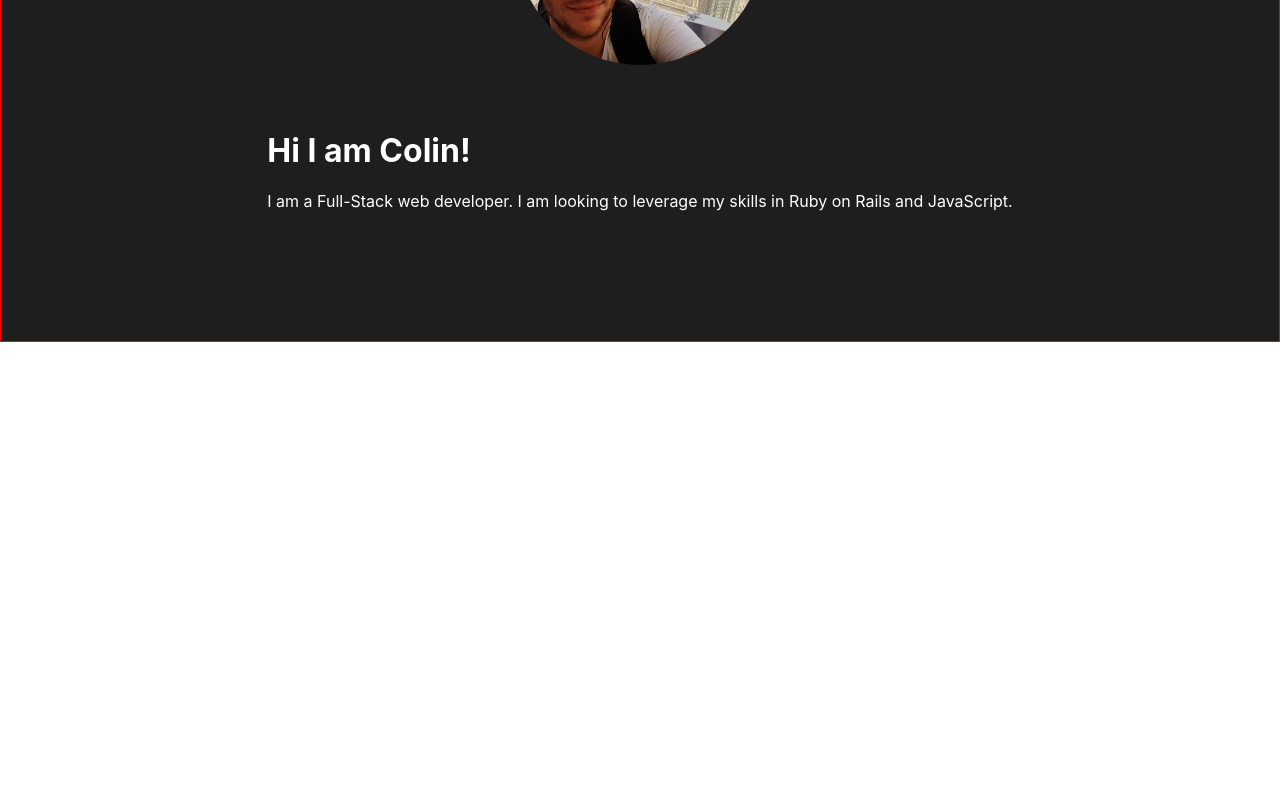
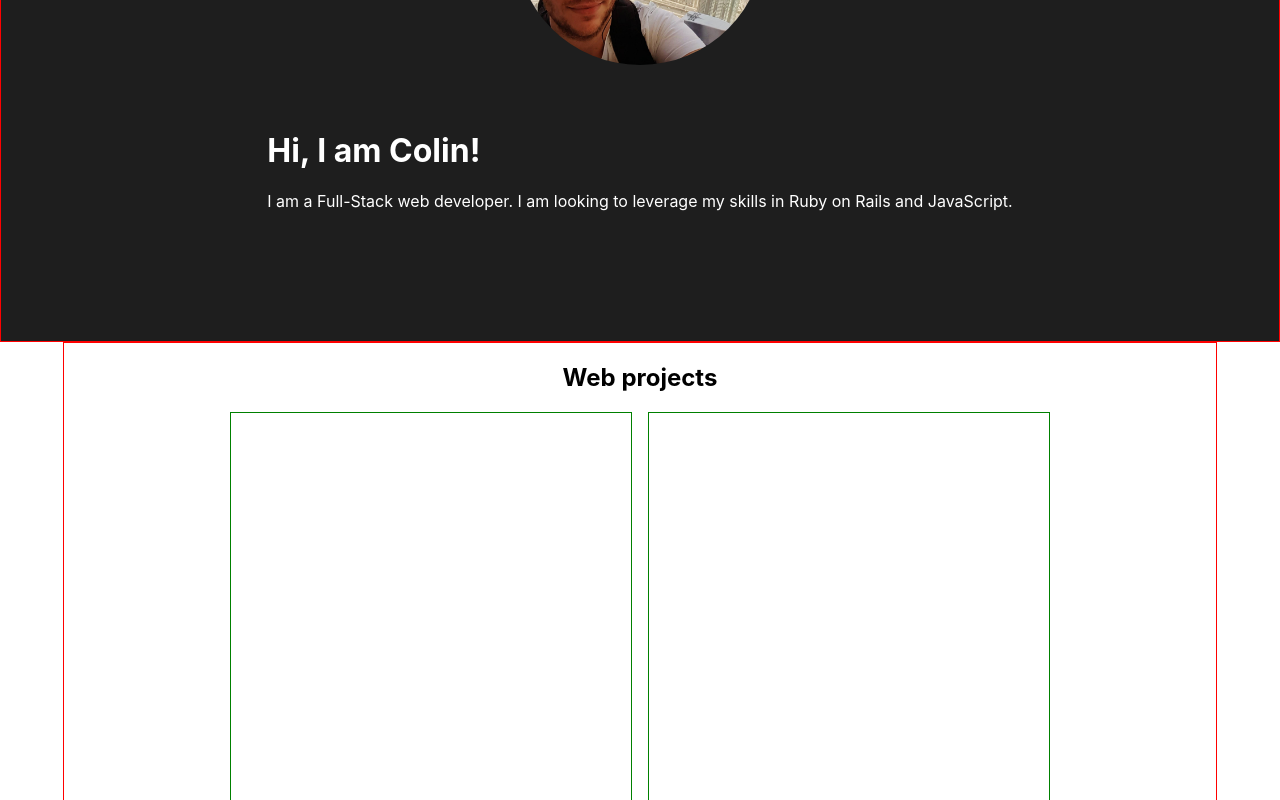
Before and after one commit to ColinBertin/portfolio, a React (Create React App) app: page / in a window 1280 px wide. Shown: the part 300-1100 px from the top of the page. Before the commit the page ends 800 px from the top, so only its background shows below. Built offline with nearby package versions, Linux system fonts and the light colour scheme.

Commit message:
card layout

```diff
--- a/public/index.html
+++ b/public/index.html
@@ -10,6 +10,7 @@
       content="Web site created using create-react-app"
     />
     <link rel="apple-touch-icon" href="%PUBLIC_URL%/logo192.png" />
+    <link rel="stylesheet" href="https://cdn.jsdelivr.net/gh/devicons/devicon@v2.15.1/devicon.min.css">
     <!--
       manifest.json provides metadata used when your web app is installed on a
       user's mobile device or desktop. See https://developers.google.com/web/fundamentals/web-app-manifest/
--- a/src/App.jsx
+++ b/src/App.jsx
@@ -1,12 +1,16 @@
 import './App.scss';
-import Navbar from './components/navbar/Navbar'
-import Banner from './components/banner/Banner'
+// import Navbar from './components/navbar/Navbar';
+import Banner from './components/banner/Banner';
+import Projects from './components/projects/Projects';
 
 function App() {
   return (
     <div className="App">
       {/* < Navbar /> */}
       < Banner />
+      <main>
+        < Projects />
+      </main>
     </div>
   );
 }
--- a/src/App.scss
+++ b/src/App.scss
@@ -0,0 +1,5 @@
+main {
+  display: flex;
+  flex-direction: column;
+  align-items: center;
+}
--- a/src/components/banner/Banner.jsx
+++ b/src/components/banner/Banner.jsx
@@ -10,7 +10,7 @@ const Banner = (props) => {
         <img src={me} alt="Me" />
       </div>
       <div className="intro">
-        <h1>Hi I am Colin!</h1>
+        <h1>Hi, I am Colin!</h1>
         <p>I am a Full-Stack web developer. I am looking to leverage my skills in Ruby on Rails and JavaScript.</p>
       </div>
     </div>
--- a/src/components/projects/Projects.jsx
+++ b/src/components/projects/Projects.jsx
@@ -1,10 +1,19 @@
 import React from 'react';
 import './Projects.scss';
+import Card from './card/Card';
 
 const Projects = (props) => {
   return (
-    <div>
-      <h1>Projects</h1>
+    <div className='projects'>
+      <h2>Web projects</h2>
+      <div className="card-container">
+        < Card />
+        < Card />
+        < Card />
+        < Card />
+        < Card />
+        < Card />
+      </div>
     </div>
   );
 };
--- a/src/components/projects/Projects.scss
+++ b/src/components/projects/Projects.scss
@@ -0,0 +1,15 @@
+.projects {
+  width: 90vw;
+  border: 1px solid red;
+}
+
+.card-container {
+  display: flex;
+  justify-content: center;
+  flex-wrap: wrap;
+  gap: 16px;
+}
+
+h2 {
+  text-align: center;
+}
--- a/src/components/projects/card/Card.jsx
+++ b/src/components/projects/card/Card.jsx
@@ -4,7 +4,19 @@ import './Card.scss';
 const Card = () => {
   return (
     <div className='card'>
-
+      <div className="preview">
+        <img src="" alt="" />
+      </div>
+      <div className="info">
+        <h3>TraQ</h3>
+        <ul>
+          <li className='language'><i class="devicon-rails-plain-wordmark"></i></li>
+          <li className='language'><i class="devicon-javascript-plain"></i></li>
+          <li className='language'><i class="devicon-heroku-original-wordmark"></i></li>
+          <li className='language'><i class="devicon-adonisjs-original"></i></li>
+          <li className='language'><i class="devicon-adonisjs-original"></i></li>
+        </ul>
+      </div>
     </div>
   );
 };
--- a/src/components/projects/card/Card.scss
+++ b/src/components/projects/card/Card.scss
@@ -0,0 +1,28 @@
+.card {
+  width: 400px;
+  height: 500px;
+  border: 1px solid green;
+}
+
+.preview {
+  height: 80%;
+}
+
+.info {
+  height: 20%;
+  padding: 0 8px;
+  display: flex;
+  justify-content: space-between;
+  align-items: center;
+  border: 1px solid blue;
+}
+
+.info ul {
+  display: flex;
+  list-style: none;
+}
+
+.language {
+  font-size: 24px;
+  margin-left: 8px;
+}
```
